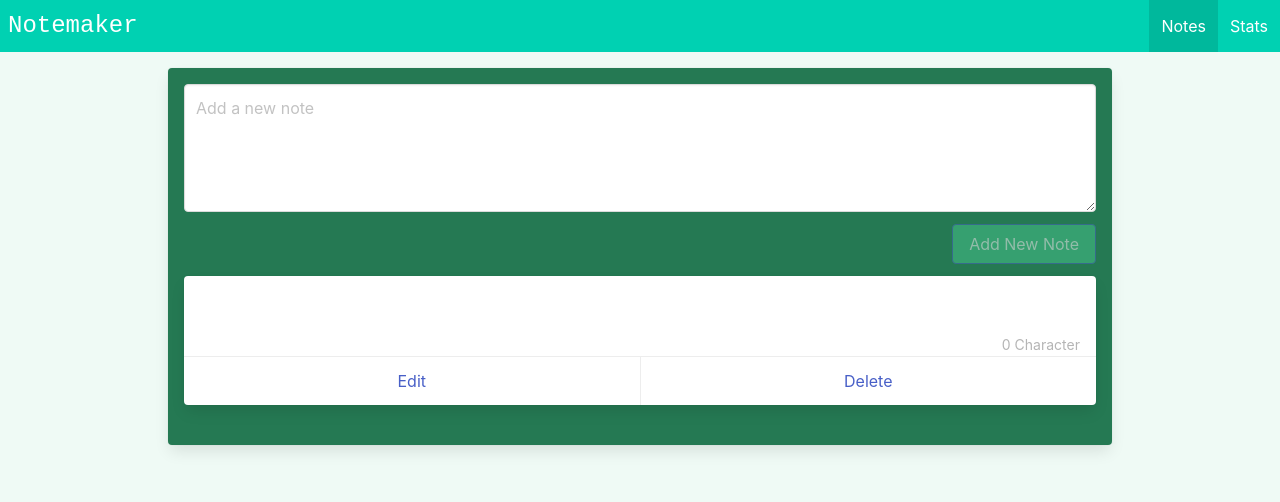
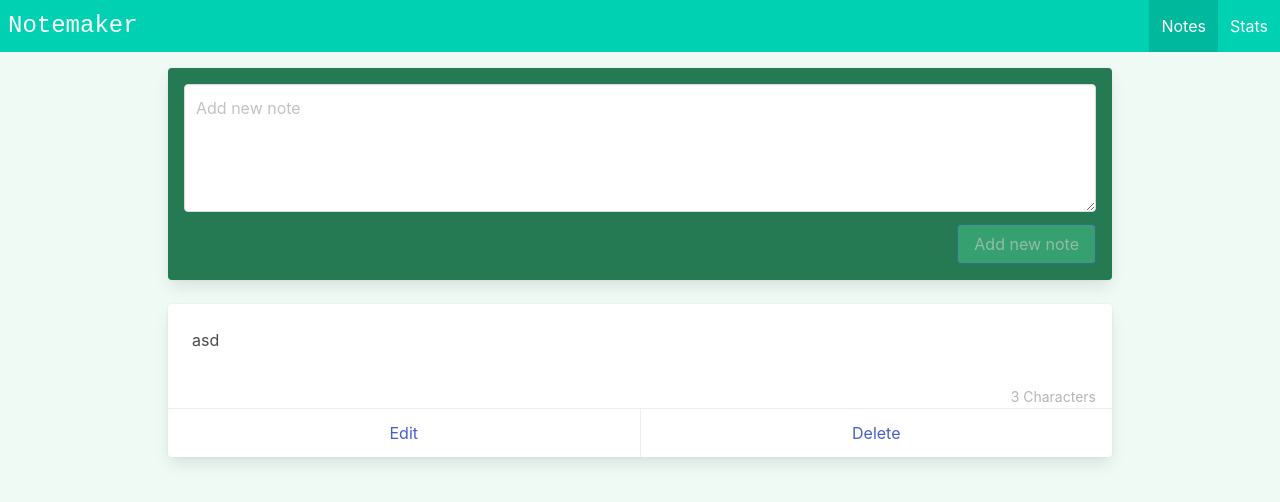
Before and after one commit to Stealty/notemaker-vuejs, a Vue app: page / in a window 1280 px wide. Shown: the top 502 px of the page. Built offline with nearby package versions, Linux system fonts and the light colour scheme.

Commit message:
feat: ViewNotes page

```diff
--- a/src/views/ViewNotes.vue
+++ b/src/views/ViewNotes.vue
@@ -1,76 +1,17 @@
 <script setup lang="ts">
-import { ref } from "vue";
 import Note from "@/components/Notes/Note.vue";
+import { useStoreNotes } from "@/stores/globalStore";
 
-const notes = ref([
-  {
-    id: "",
-    content: "",
-  },
-]);
+import AddNote from "@/components/Notes/AddNote.vue";
 
-const noteInputValue = ref("");
-
-const noteInputRef = ref<any>();
-
-function randomId() {
-  let currentDate = new Date().getTime();
-  let id = currentDate.toString();
-  return id;
-}
-
-function addNewNote(value: any) {
-  const note = {
-    id: randomId(),
-    content: value,
-  };
-  notes.value.unshift(note);
-
-  noteInputValue.value = "";
-  noteInputRef.value.focus();
-}
-
-function deleteNote(id: any) {
-  notes.value = notes.value.filter((note) => {
-    return note.id !== id;
-  });
-}
+const storeNotes = useStoreNotes();
 </script>
 
 <template>
   <main>
     <div class="notes">
-      <div class="card has-background-success-dark p-4 mb-5">
-        <div class="field">
-          <div class="control">
-            <textarea
-              ref="noteInputRef"
-              v-model="noteInputValue"
-              class="textarea"
-              placeholder="Add a new note"
-            />
-          </div>
-        </div>
-
-        <div class="field is-grouped is-grouped-right">
-          <div class="control">
-            <button
-              :disabled="!noteInputValue.trim()"
-              @click="addNewNote(noteInputValue)"
-              class="button is-link has-background-success"
-            >
-              Add New Note
-            </button>
-          </div>
-        </div>
-
-        <Note
-          v-for="note in notes"
-          key="note.id"
-          :note="note"
-          @delete-note="deleteNote"
-        />
-      </div>
+      <AddNote />
+      <Note v-for="note in storeNotes.notes" key="note.id" :note="note" />
     </div>
   </main>
 </template>
```
